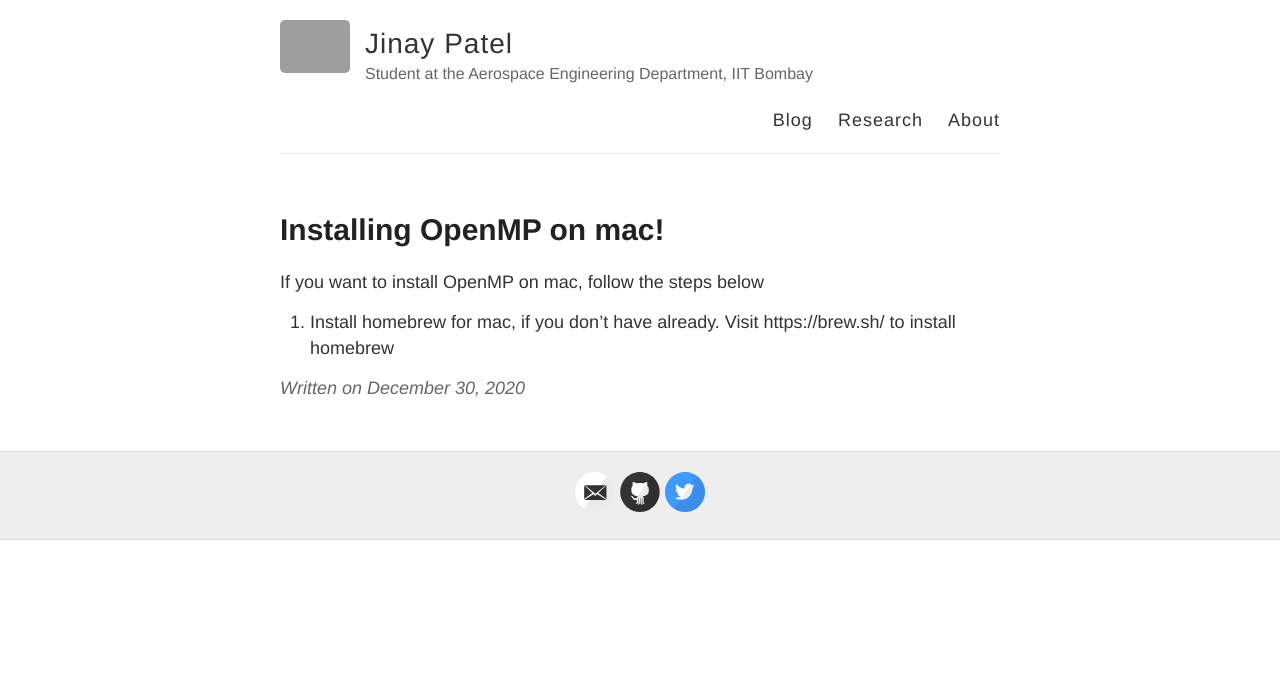
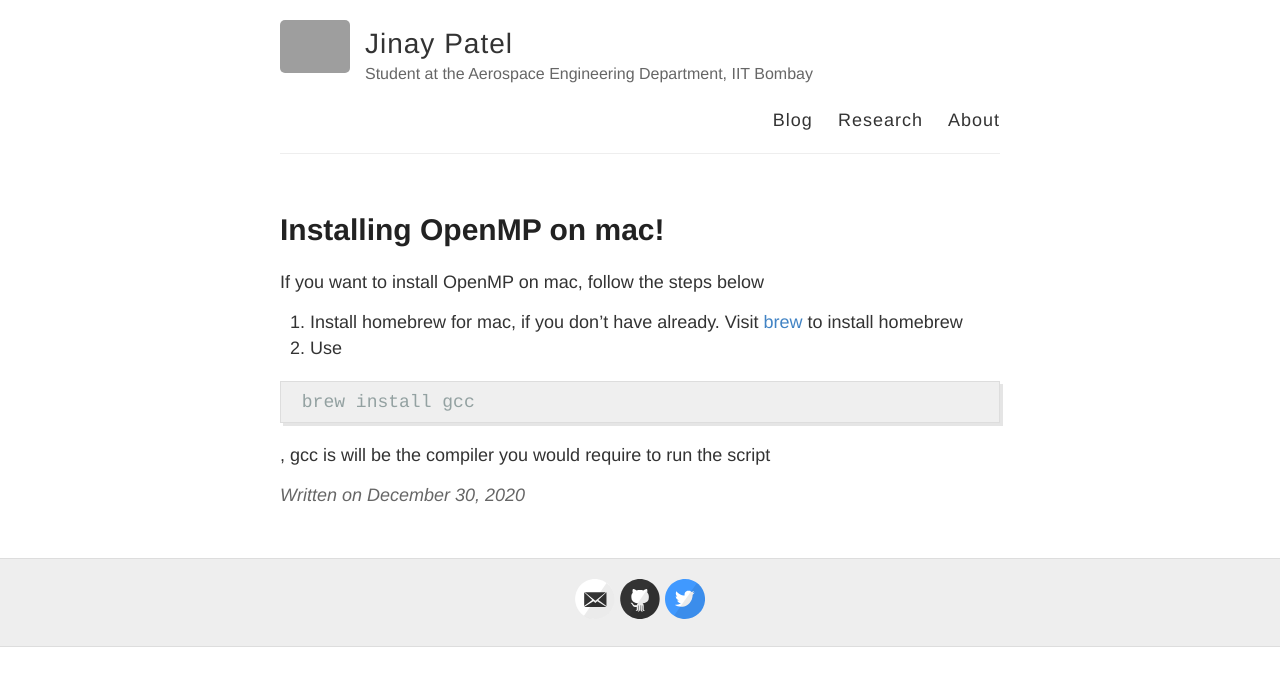
Before and after one commit to jinaynitinpatel/jinaynitinpatel.github.io, a Jekyll site: the page built from _posts/2020-12-30-Hello-World.md, in a window 1280 px wide. Shown: the top 686 px of the page. Built offline with Jekyll 4.4.1, drawn with Linux system fonts in a browser that asks for light colours; grey boxes are pictures that could not be loaded.

Commit message:
First Update on OpenMP

```diff
--- a/_posts/2020-12-30-Hello-World.md
+++ b/_posts/2020-12-30-Hello-World.md
@@ -3,4 +3,5 @@ layout: post
 title: Installing OpenMP on mac!
 ---
 If you want to install OpenMP on mac, follow the steps below
-1. Install homebrew for mac, if you don't have already. Visit https://brew.sh/ to install homebrew
+1. Install homebrew for mac, if you don't have already. Visit [brew]({https://brew.sh/}) to install homebrew
+2. Use {% highlight ruby %} brew install gcc {% endhighlight %}, gcc is will be the compiler you would require to run the script
```
